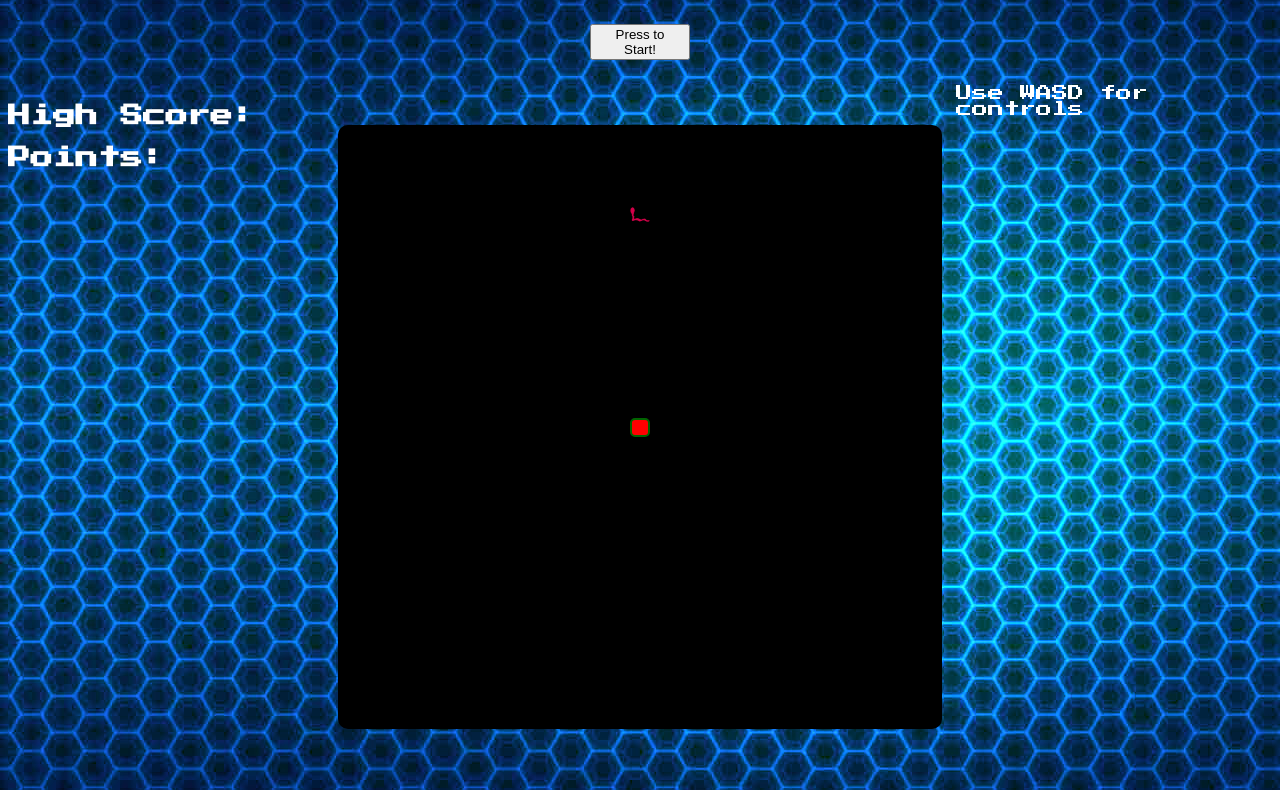
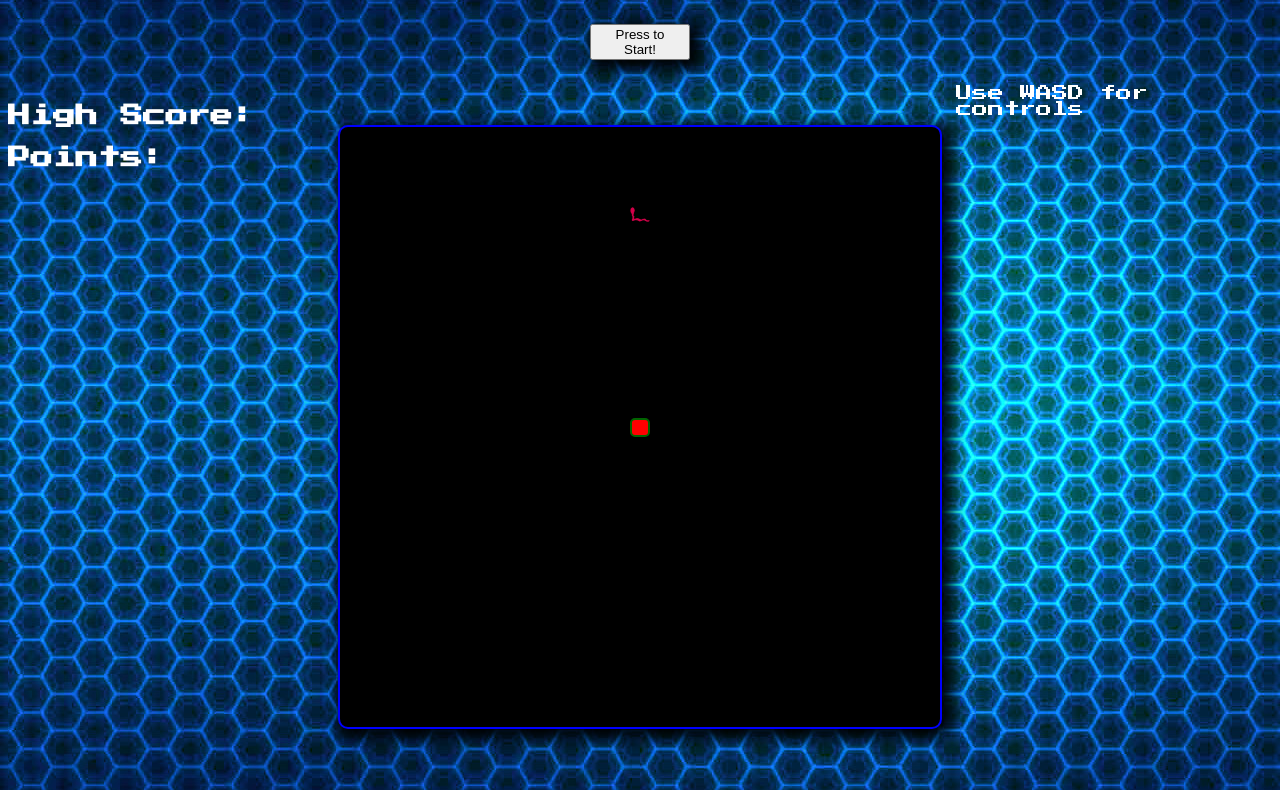
Before and after one commit to ddelga85/Snake, a plain HTML site: page index.html in a window 1280 px wide. Shown: the part 124-914 px from the top of the page. Drawn offline with nearby package versions, Linux system fonts and the light colour scheme.

Commit message:
Add files via upload

```diff
--- a/style.css
+++ b/style.css
@@ -1,5 +1,5 @@
 body {
-    background-image: url('snakeBackground2.jpg');
+    background-image: url('snakeBackground3.jpg');
   }
 .h1 {
     display: flex;
@@ -27,6 +27,7 @@ body {
 .startButton {
     width: 100px;
     margin-bottom: 25px;
+    box-shadow: 5px 5px 15px 5px #000000;
 }
 .pauseButton {
     width: 100px;
@@ -56,12 +57,13 @@ body {
     margin-top: 40px;
     height: 600px;
     width: 600px;
-    border: 2px solid black;
+    border: 2px solid blue;
     border-radius: 10px;
     background-color: black;
     display: grid;
     grid-template-columns: repeat(31, 1fr);
     grid-template-rows: repeat(31, 1fr);
+    box-shadow: 5px 5px 15px 5px #000000;
 }
 
 .worm {
```
Also changed, not shown: snakeBackground3.jpg (added).
